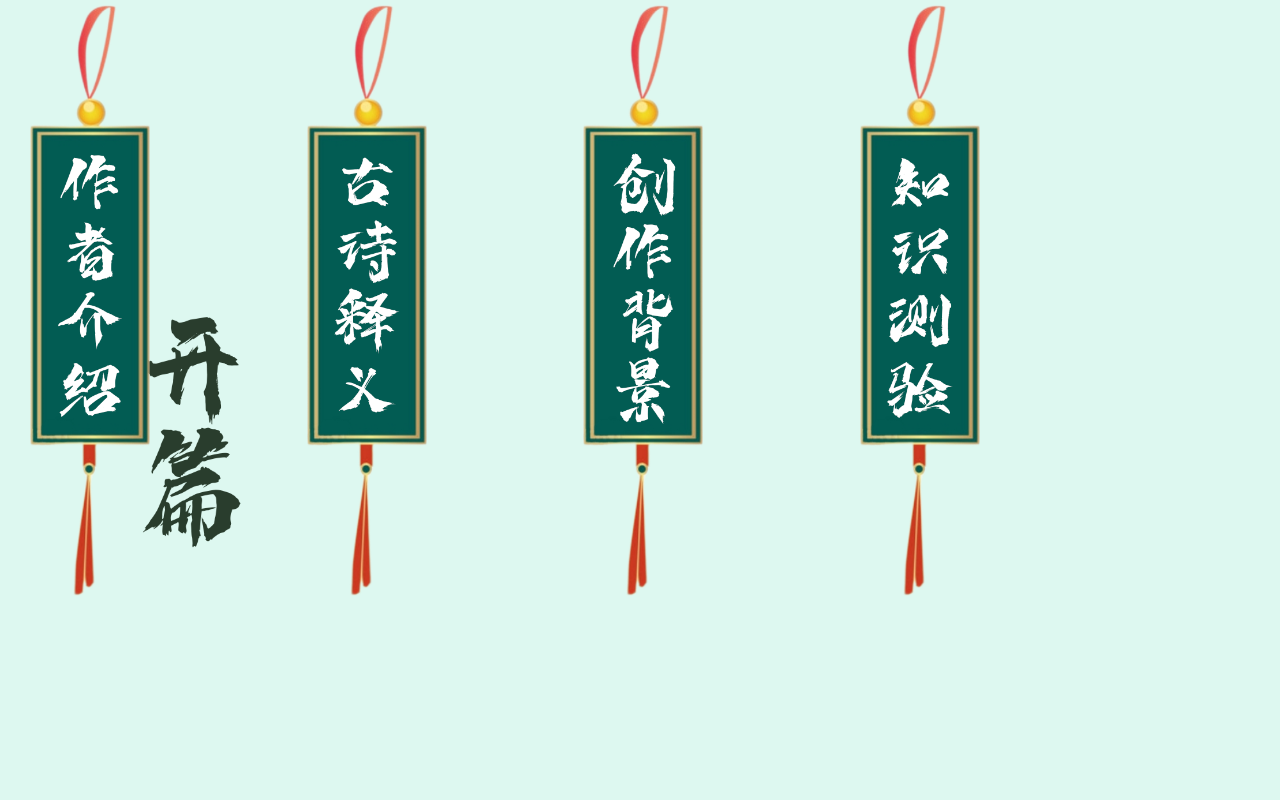
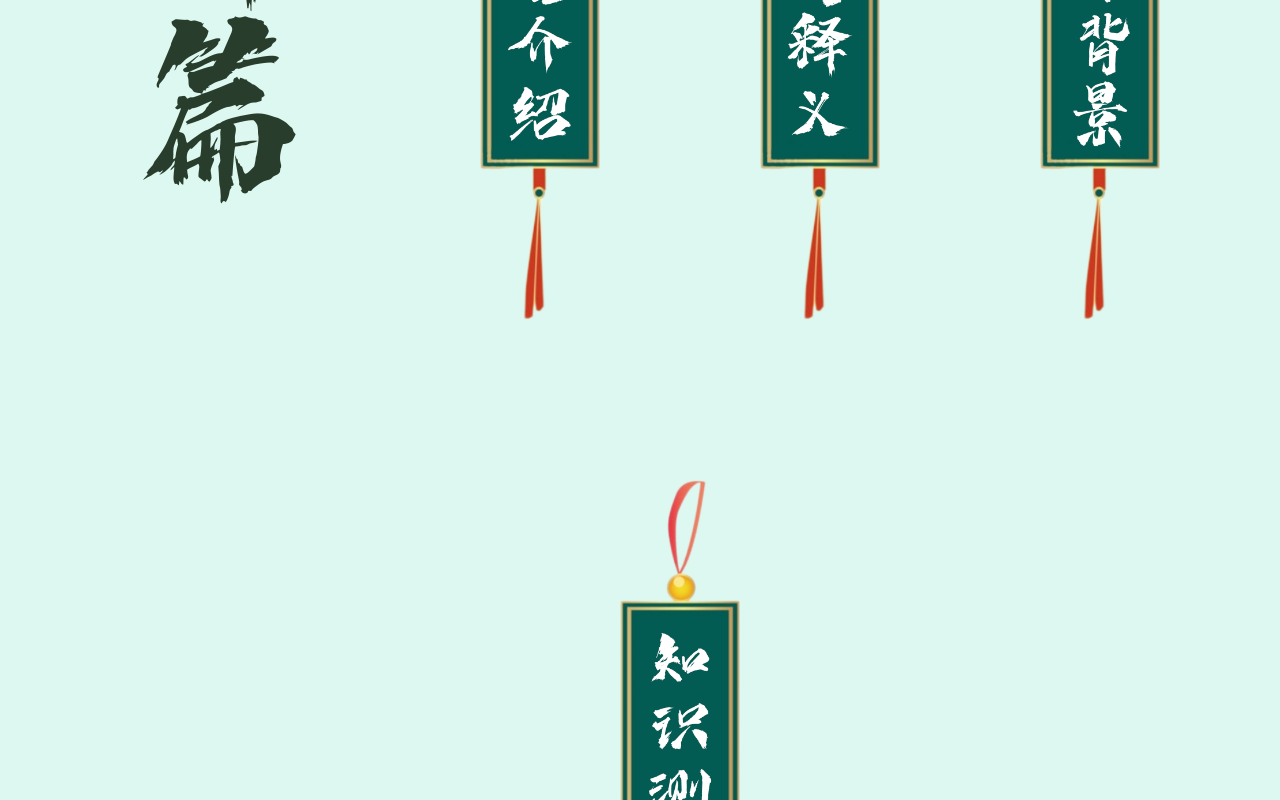
Before and after one commit to Jingjing17/sishoutest, a plain HTML site: page kaipian.html in a window 1280 px wide. Drawn offline with nearby package versions, Linux system fonts and the light colour scheme.

Commit message:
Update kaipian.html

```diff
--- a/kaipian.html
+++ b/kaipian.html
@@ -7,50 +7,57 @@
 		<script src="https://code.jquery.com/jquery-3.6.0.min.js"></script>
 		<style type="text/css">
 
-		body{
-			width:1920px;
-			max-height:1080px;
-			margin:0 auto;
-			background-color:#ddf8f0;
-			overflow-x:hidden;
-			overflow-y: hidden;
+		body, html {
+    height: 100%;
+    margin: 0;
+    display: flex;
+    justify-content: center;
+    align-items: center;
+    background-color: #ddf8f0;
+    overflow-x: hidden;
 }
 
 #mainDiv {
+	width: 100%;
     display: flex;
-			flex-direction:column;
-			justify-content: center;
-			align-items: center;
+    flex-wrap: wrap;
+    justify-content: center; /* 水平居中 */
+    align-items: center; /* 垂直居中（如果只有一行元素）*/
+    max-width: 100%; /* 根据容器宽度调整 */
 }
 
-		#kaipian{
-			position: absolute;
-			width: 10%;
-			right: 80%;
-			bottom: 30%;
+#kaipian, .image-button {
+    /* 假设图片是响应式的，即设置了 max-width: 100% */
+    margin: 80px; /* 根据需要调整间距 */
+    text-align: center; /* 如果需要文本居中 */
+    flex: 0 0 auto; /* 不增长，不缩小，保持原始大小或内容大小 */
 }
 
-		.button-container {
-			position: absolute;
-			right: 300px;
-			bottom: 200px;
-			width: 950px; /* 容器宽度 */
-			height: auto; /* 容器高度自动，或者设置为具体值 */
-			display: flex;
-			justify-content: space-between; /* 图片之间等间距 */
+#kaipian img, .image-button img {
+    max-width: 100%; /* 图片宽度最大为容器宽度 */
+    height: auto; /* 图片高度自动 */
+    transition: transform 0.3s ease; /* 添加过渡效果 */
 }
 
 .image-button {
     text-decoration: none; /* 去除链接的下划线 */
-			bottom: 20%;
+    display: flex; /* 如果需要在链接中垂直居中图片和文本 */
+    align-items: center; /* 垂直居中 */
+    justify-content: center; /* 水平居中 */
+}
+
+.image-button:last-child {
+    margin-right: 0; /* 最后一个元素不需要右侧外边距 */
 }
 
 .image-button img {
     width: 120px; /* 图片宽度 */
     height: auto; /* 图片高度自动 */
+    transition: transform 0.3s ease; /* 添加过渡效果 */
 }
 </style>
 
+<script src="https://code.jquery.com/jquery-3.6.0.min.js"></script>
 <script type="text/javascript">
 $(document).ready(function() {
     $('.image-button img').on('mouseenter', function() {
@@ -64,9 +71,10 @@
 
 <body>
     <div id="mainDiv">
-			<img src="img/daohang/kaipian.png" id="kaipian" />
+        <div id="kaipian">
+            <!-- 这里是 #kaipian 的内容，比如文本或图片 -->
+            <img src="img/daohang/kaipian.png" alt="Kaipian Image">
         </div>
-		<div class="button-container">
         <a href="zuozhejieshao.html" class="image-button">
             <img src="img/daohang/zuozhejieshao.png" alt="Button 1">
         </a>
```
Lines whose indentation alone changed are shown as unchanged.
